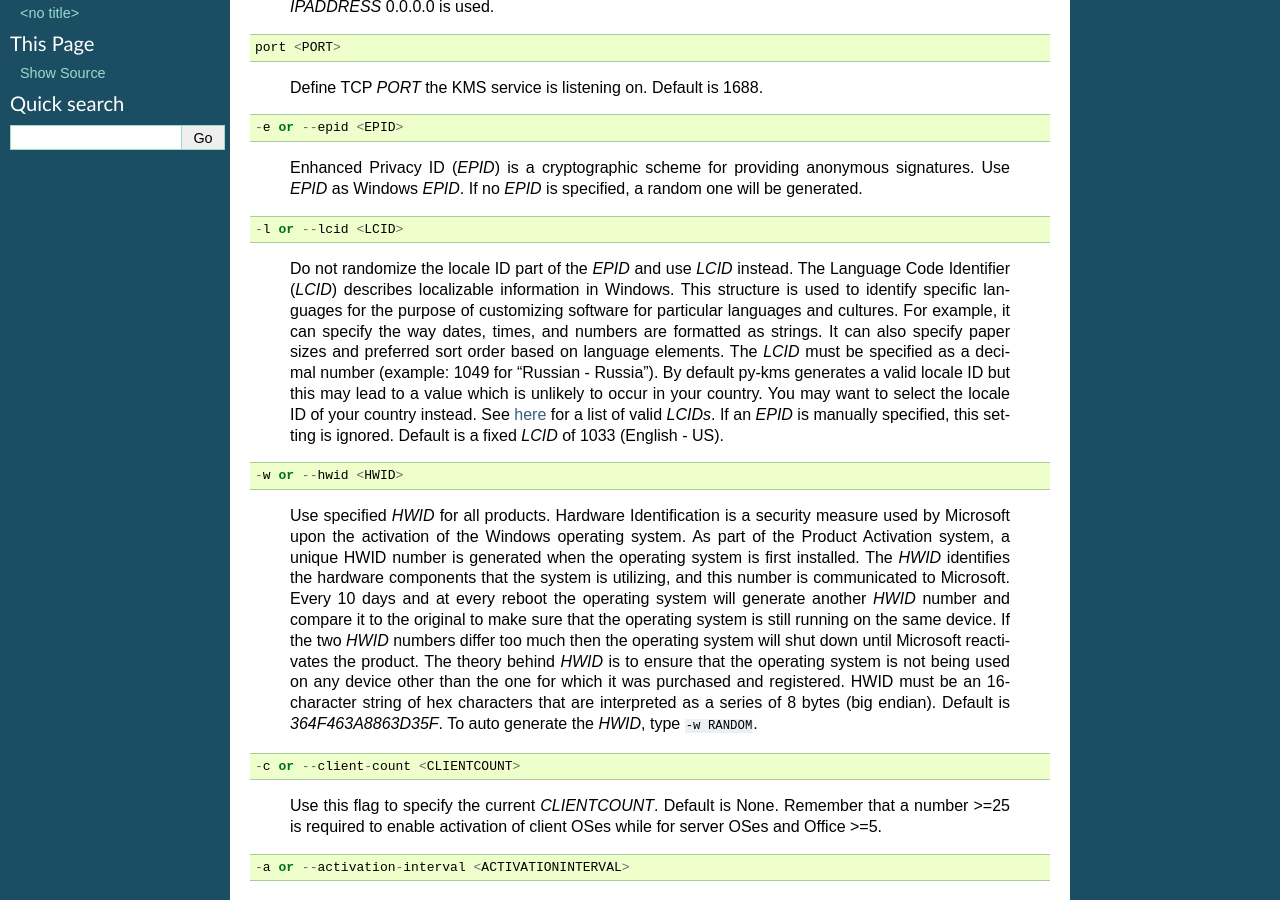
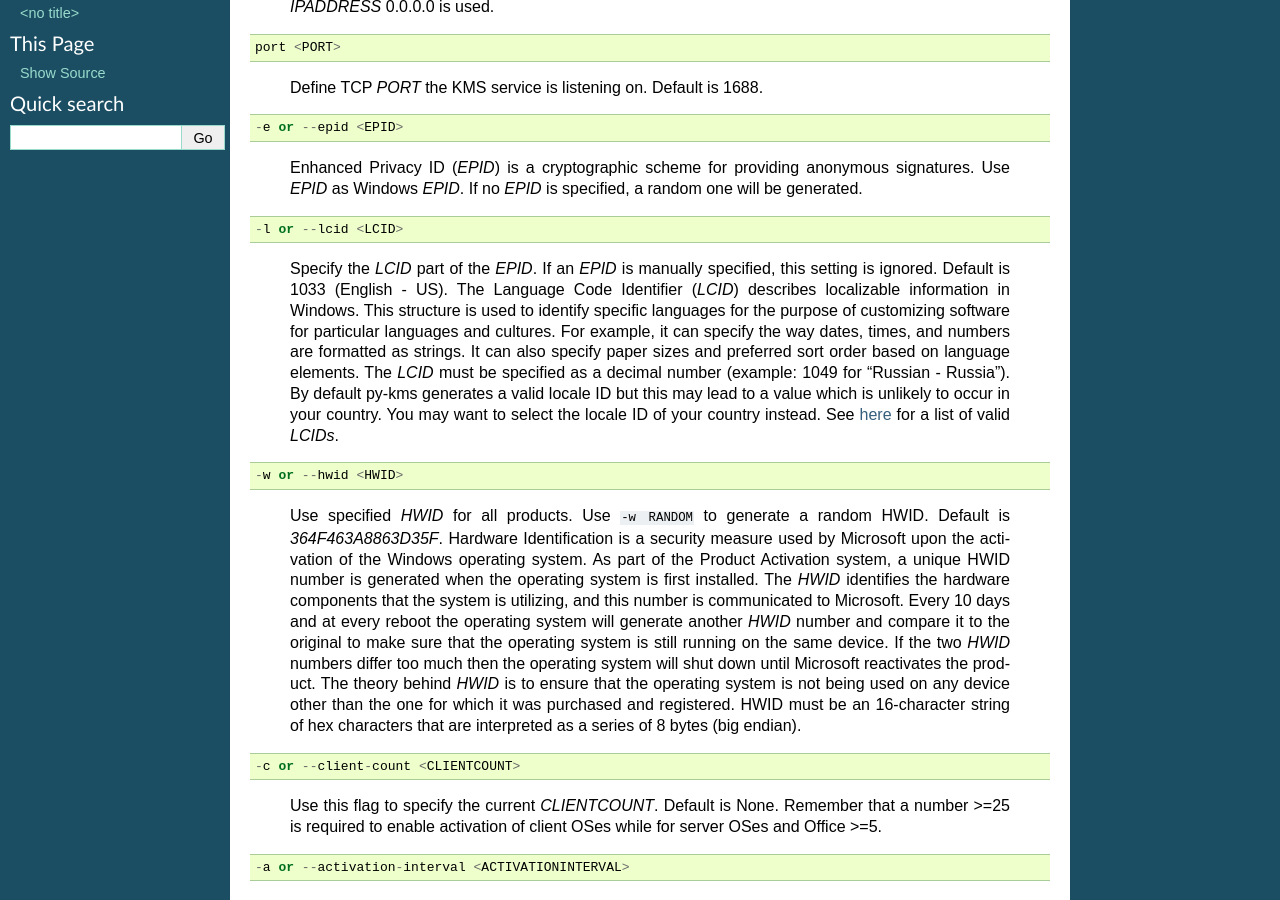
Before and after one commit to SystemRage/py-kms, a Sphinx documentation site: the page built from docs/Usage.md, in a window 1280 px wide and 900 px high, scrolled down 319 px. Built offline with Sphinx 7.4.7, drawn with Linux system fonts in a browser that asks for light colours.

Commit message:
Correct "lcid" info & reorder for clarity

```diff
--- a/docs/Usage.md
+++ b/docs/Usage.md
@@ -17,7 +17,7 @@ Follows a list of usable parameters:
 Use _EPID_ as Windows _EPID_. If no _EPID_ is specified, a random one will be generated.
 
     -l or --lcid <LCID>
-> Do not randomize the locale ID part of the _EPID_ and use _LCID_ instead.
+> Specify the _LCID_ part of the _EPID_. If an _EPID_ is manually specified, this setting is ignored. Default is 1033 (English - US).
 The Language Code Identifier (_LCID_) describes localizable information in Windows.
 This structure is used to identify specific languages for the purpose of customizing
 software for particular languages and cultures. For example, it can specify the way dates,
@@ -26,10 +26,9 @@ The _LCID_ must be specified as a decimal number (example: 1049 for "Russian - R
 By default py-kms generates a valid locale ID but this may lead to a value which is unlikely to occur in your country.
 You may want to select the locale ID of your country instead.
 See [here](https://msdn.microsoft.com/en-us/library/cc233982.aspx) for a list of valid _LCIDs_.
-If an _EPID_ is manually specified, this setting is ignored. Default is a fixed _LCID_ of 1033 (English - US).
 
     -w or --hwid <HWID>
-> Use specified _HWID_ for all products.
+> Use specified _HWID_ for all products. Use `-w RANDOM` to generate a random HWID. Default is _364F463A8863D35F_.
 Hardware Identification is a security measure used by Microsoft upon the activation of
 the Windows operating system. As part of the Product Activation system, a unique
 HWID number is generated when the operating system is first installed. The _HWID_ identifies the hardware components that the system
@@ -40,7 +39,6 @@ If the two _HWID_ numbers differ too much then the operating system will shut do
 The theory behind _HWID_ is to ensure that the operating system is not being used on any device other than the one
 for which it was purchased and registered.
 HWID must be an 16-character string of hex characters that are interpreted as a series of 8 bytes (big endian).
-Default is _364F463A8863D35F_. To auto generate the _HWID_, type `-w RANDOM`.
 
     -c or --client-count <CLIENTCOUNT>
 > Use this flag to specify the current _CLIENTCOUNT_. Default is None. Remember that a number >=25 is
```
